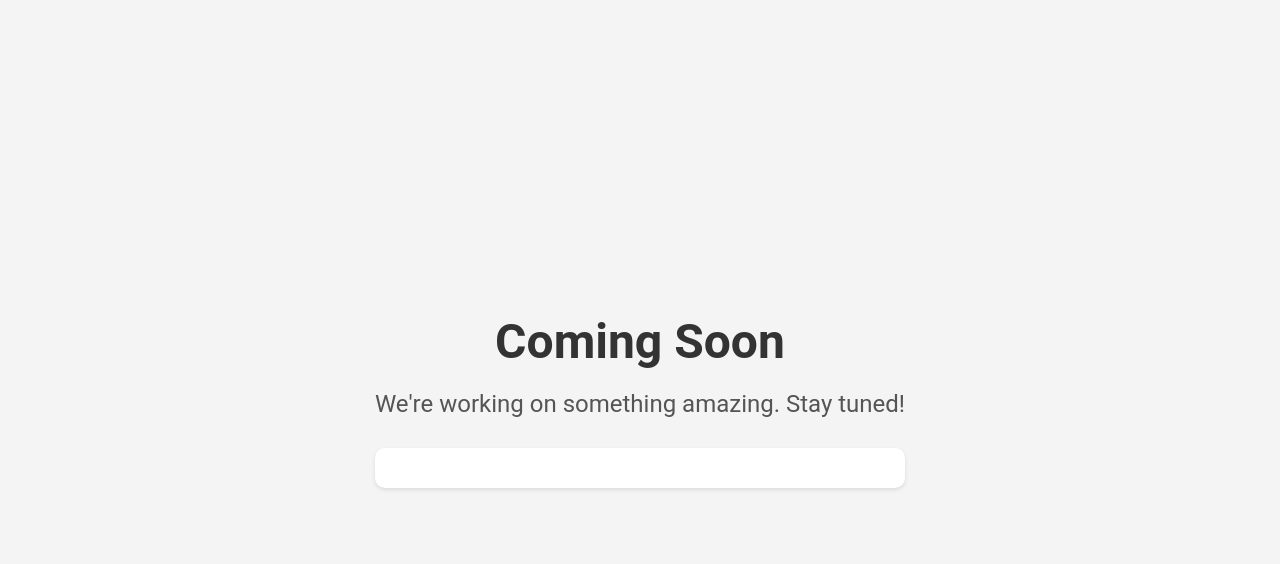
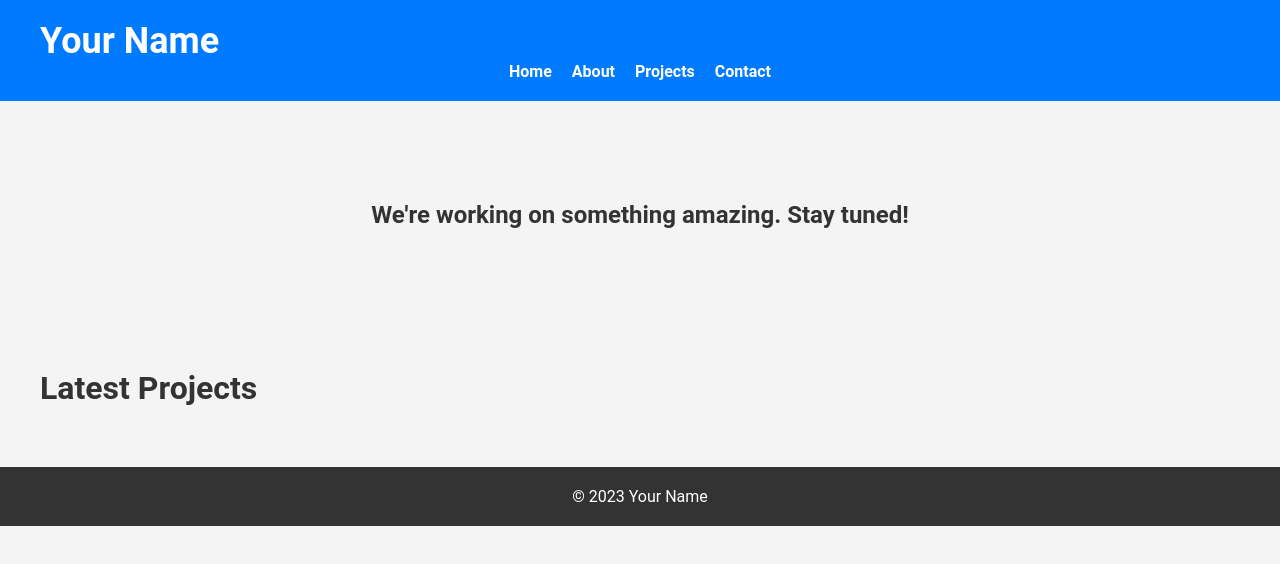
Before and after one commit to polatztrk/polatztrk.github.io, a plain HTML site: page index.html in a window 1280 px wide. Drawn offline with Linux system fonts and the light colour scheme; no server answers.

Commit message:
Second commit

```diff
--- a/index.html
+++ b/index.html
@@ -7,13 +7,40 @@
     <link rel="stylesheet" href="styles.css">
 </head>
 <body>
-    <div class="container">
-        <h1 class="header">Coming Soon</h1>
-        <p class="subtext">We're working on something amazing. Stay tuned!</p>
-        <div id="repos" class="repos">
-            <!-- Repositories will be dynamically inserted here -->
+    <header class="header">
+        <div class="container">
+            <h1 class="logo">Your Name</h1>
+            <nav class="nav">
+                <ul>
+                    <li><a href="#">Home</a></li>
+                    <li><a href="#">About</a></li>
+                    <li><a href="#">Projects</a></li>
+                    <li><a href="#">Contact</a></li>
+                </ul>
+            </nav>
         </div>
-    </div>
+    </header>
+
+    <section class="hero">
+        <div class="container">
+            <h2 class="subtext">We're working on something amazing. Stay tuned!</h2>
+        </div>
+    </section>
+
+    <section class="main-content">
+        <div class="container">
+            <h3 class="section-heading">Latest Projects</h3>
+            <div id="repos" class="projects">
+                <!-- Repositories will be dynamically inserted here -->
+            </div>
+        </div>
+    </section>
+
+    <footer class="footer">
+        <div class="container">
+            <p>&copy; 2023 Your Name</p>
+        </div>
+    </footer>
 
     <script src="script.js"></script>
 </body>
--- a/styles.css
+++ b/styles.css
@@ -1,5 +1,5 @@
 /* Reset some default styles */
-body, h1, p, ul, li {
+body, h1, h2, h3, p, ul, li {
     margin: 0;
     padding: 0;
 }
@@ -7,67 +7,103 @@ body, h1, p, ul, li {
 /* Set a background color and text color for the page */
 body {
     background-color: #f4f4f4;
-    font-family: Arial, sans-serif;
+    font-family: 'Roboto', Arial, sans-serif;
     color: #333;
+}
+
+/* Container for layout */
+.container {
+    max-width: 1200px;
+    margin: 0 auto;
+    padding: 0 20px;
+}
+
+/* Header styles */
+.header {
+    background-color: #007BFF;
+    color: #fff;
+    padding: 20px 0;
+}
+
+.header .logo {
+    font-size: 36px;
+    font-weight: bold;
+}
+
+.header .nav ul {
+    list-style: none;
     display: flex;
     justify-content: center;
-    align-items: center;
-    height: 100vh;
-    overflow: hidden;
 }
 
-/* Style the container */
-.container {
-    text-align: center;
+.header .nav ul li {
+    margin-right: 20px;
 }
 
-/* Style the header */
-.header {
-    font-size: 48px;
-    font-weight: bold;
-    color: #333;
-    font-family: 'Roboto', sans-serif;
-    margin-bottom: 20px;
+.header .nav ul li:last-child {
+    margin-right: 0;
 }
 
-/* Style the subtext */
-.subtext {
-    font-size: 24px;
-    margin-top: 10px;
-    font-family: 'Roboto', sans-serif;
-    margin-bottom: 30px;
-    color: #555;
-}
-
-/* Style the repository list */
-.repos {
-    max-height: 300px;
-    overflow-y: scroll;
-    text-align: left;
-    padding: 20px;
-    background-color: #fff;
-    border-radius: 10px;
-    box-shadow: 0 2px 4px rgba(0, 0, 0, 0.1);
-}
-
-.repo-list {
-    list-style: none;
-    padding: 0;
-}
-
-.repo-list li {
-    margin-bottom: 15px;
-    border-bottom: 1px solid #eee;
-    padding-bottom: 10px;
-}
-
-.repo-list a {
-    color: #007BFF;
+.header .nav a {
+    color: #fff;
     text-decoration: none;
     font-weight: bold;
     transition: color 0.3s;
 }
 
-.repo-list a:hover {
-    color: #ff6600; /* Orange color on hover */
+.header .nav a:hover {
+    color: #ff6600;
 }
+
+/* Hero section styles */
+.hero {
+    text-align: center;
+    padding: 100px 0;
+}
+
+.hero .subtext {
+    font-size: 24px;
+    font-weight: bold;
+    color: #333;
+}
+
+/* Main content section styles */
+.main-content {
+    padding: 40px 0;
+}
+
+.section-heading {
+    font-size: 32px;
+    font-weight: bold;
+    color: #333;
+    margin-bottom: 20px;
+}
+
+.projects {
+    display: flex;
+    flex-wrap: wrap;
+    justify-content: space-between;
+}
+
+.project {
+    flex-basis: calc(33.33% - 20px);
+    margin-bottom: 20px;
+    padding: 20px;
+    background-color: #fff;
+    box-shadow: 0 2px 4px rgba(0, 0, 0, 0.1);
+}
+
+.project h4 {
+    font-size: 24px;
+    font-weight: bold;
+    color: #333;
+    margin-bottom: 10px;
+}
+
+/* Footer styles */
+.footer {
+    background-color: #333;
+    color: #fff;
+    text-align: center;
+    padding: 20px 0;
+}
```
